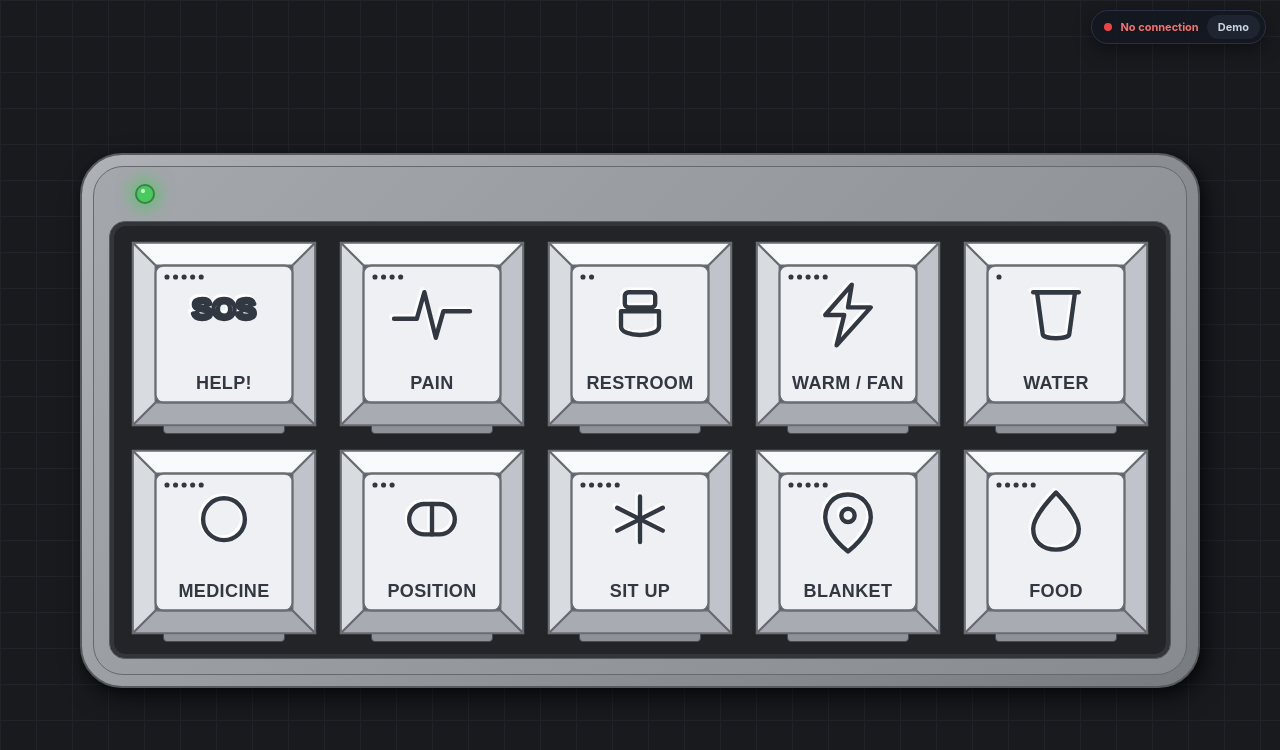
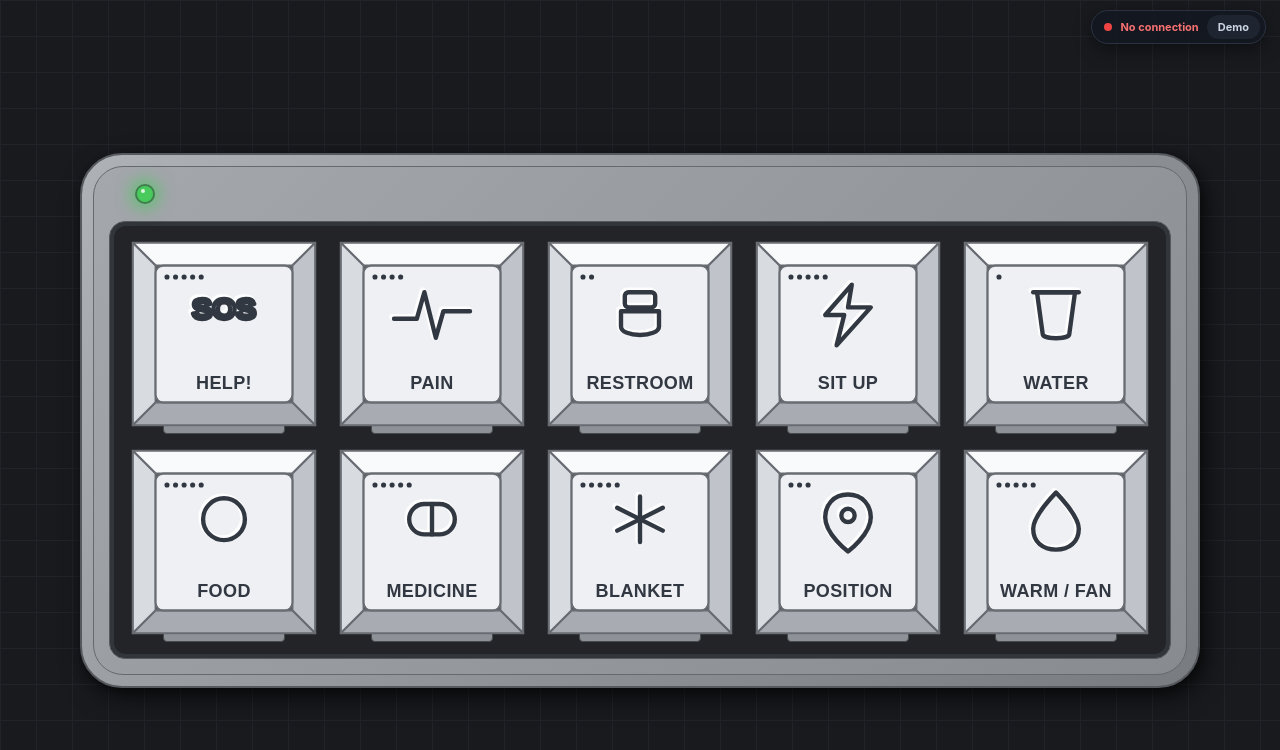
Before and after one commit to arcadence-jj/arc-vocaltouch-sim, a plain HTML site: page tablet/index.html in a window 1280 px wide. Drawn offline with Linux system fonts and the light colour scheme; some packages are replaced by stand-ins of ours; a script that the page names is missing.

Commit message:
Update Button Layout

```diff
--- a/tablet/index.html
+++ b/tablet/index.html
@@ -366,12 +366,12 @@
                 wavFile: "02_restroom.wav", nightPriority: true
             },
             {
-                id: 7,
-                labelEnglish: "WARM / FAN", labelTagalog: "MAINIT", labelBikol: "MAINIT",
-                phraseEnglish: "It feels warm, please turn on the electric fan.",
-                phraseTagalog: "Mainit po dito, paki-buksan po ang electric fan.",
-                phraseBikol: "Mainit tabi digdi, paki-bukas tabi kan electric fan.",
-                wavFile: "07_fan.wav", nightPriority: false
+                id: 8,
+                labelEnglish: "SIT UP", labelTagalog: "UMUPO", labelBikol: "MAGTUKAW",
+                phraseEnglish: "I would like to sit up or watch TV.",
+                phraseTagalog: "Gusto ko pong umupo o manood ng TV.",
+                phraseBikol: "Gusto ko tabing magtukaw o magdalan nin TV.",
+                wavFile: "08_situp.wav", nightPriority: false
             },
             {
                 id: 1,
@@ -382,12 +382,28 @@
                 wavFile: "01_water.wav", nightPriority: true
             },
             {
+                id: 5,
+                labelEnglish: "FOOD", labelTagalog: "PAGKAIN", labelBikol: "KAKANON",
+                phraseEnglish: "I am hungry, I would like to eat.",
+                phraseTagalog: "Nagugutom na po ako, gusto ko na pong kumain.",
+                phraseBikol: "Nagugutom na tabi ako, gusto ko nang magkakan.",
+                wavFile: "05_food.wav", nightPriority: false
+            },
+            {
                 id: 6,
                 labelEnglish: "MEDICINE", labelTagalog: "GAMOT", labelBikol: "BULONG",
                 phraseEnglish: "It is time for my medicine.",
                 phraseTagalog: "Oras na po para sa aking gamot.",
                 phraseBikol: "Oras na tabi para sa sakuyang bulong.",
                 wavFile: "06_medicine.wav", nightPriority: true
+            },
+            {
+                id: 9,
+                labelEnglish: "BLANKET", labelTagalog: "KUMOT", labelBikol: "TAMONG",
+                phraseEnglish: "I feel cold, please give me a blanket.",
+                phraseTagalog: "Nilalamig po ako, pahingi po ng kumot.",
+                phraseBikol: "Malipot tabi, mahagad tabi nin tamong.",
+                wavFile: "09_blanket.wav", nightPriority: false
             },
             {
                 id: 3,
@@ -398,28 +414,12 @@
                 wavFile: "03_position.wav", nightPriority: true
             },
             {
-                id: 8,
-                labelEnglish: "SIT UP", labelTagalog: "UMUPO", labelBikol: "MAGTUKAW",
-                phraseEnglish: "I would like to sit up or watch TV.",
-                phraseTagalog: "Gusto ko pong umupo o manood ng TV.",
-                phraseBikol: "Gusto ko tabing magtukaw o magdalan nin TV.",
-                wavFile: "08_situp.wav", nightPriority: false
-            },
-            {
-                id: 9,
-                labelEnglish: "BLANKET", labelTagalog: "KUMOT", labelBikol: "TAMONG",
-                phraseEnglish: "I feel cold, please give me a blanket.",
-                phraseTagalog: "Nilalamig po ako, pahingi po ng kumot.",
-                phraseBikol: "Malipot tabi, mahagad tabi nin tamong.",
-                wavFile: "09_blanket.wav", nightPriority: false
-            },
-            {
-                id: 5,
-                labelEnglish: "FOOD", labelTagalog: "PAGKAIN", labelBikol: "KAKANON",
-                phraseEnglish: "I am hungry, I would like to eat.",
-                phraseTagalog: "Nagugutom na po ako, gusto ko na pong kumain.",
-                phraseBikol: "Nagugutom na tabi ako, gusto ko nang magkakan.",
-                wavFile: "05_food.wav", nightPriority: false
+                id: 7,
+                labelEnglish: "WARM / FAN", labelTagalog: "MAINIT", labelBikol: "MAINIT",
+                phraseEnglish: "It feels warm, please turn on the electric fan.",
+                phraseTagalog: "Mainit po dito, paki-buksan po ang electric fan.",
+                phraseBikol: "Mainit tabi digdi, paki-bukas tabi kan electric fan.",
+                wavFile: "07_fan.wav", nightPriority: false
             }
         ];
 
@@ -460,19 +460,19 @@
                     return `<polyline points="30,42 42,42 46,28 52,52 56,38 70,38" />`;
                 case 2: // Toilet
                     return `<rect x="42" y="28" width="16" height="8" rx="2" /><path d="M 40 38 H 60 V 46 C 60 52, 40 52, 40 46 Z" />`;
-                case 7: // Lightning Bolt
+                case 8: // Lightning Bolt
                     return `<polygon points="52,24 38,40 48,40 44,56 62,36 50,36" />`;
                 case 1: // Cup/Glass
                     return `<path d="M 40 28 H 60 L 57 50 C 57 53, 43 53, 43 50 Z" /><line x1="38" y1="28" x2="62" y2="28" />`;
-                case 6: // Circle/Disc
+                case 5: // Circle/Disc
                     return `<circle cx="50" cy="38" r="11" />`;
-                case 3: // Pill/Capsule
+                case 6: // Pill/Capsule
                     return `<rect x="38" y="30" width="24" height="16" rx="8" /><line x1="50" y1="30" x2="50" y2="46" />`;
-                case 8: // Snowflake
+                case 9: // Snowflake
                     return `<line x1="50" y1="26" x2="50" y2="50" /><line x1="38" y1="32" x2="62" y2="44" /><line x1="38" y1="44" x2="62" y2="32" />`;
-                case 9: // Location Pin
+                case 3: // Location Pin
                     return `<path d="M 50 25 C 42 25, 38 31, 38 37 C 38 46, 50 55, 50 55 C 50 55, 62 46, 62 37 C 62 31, 58 25, 50 25 Z" /><circle cx="50" cy="36" r="3.5" />`;
-                case 5: // Flame
+                case 7: // Flame
                     return `<path d="M 50 24 C 50 24, 38 36, 38 43 C 38 50, 43 54, 50 54 C 57 54, 62 50, 62 43 C 62 36, 50 24, 50 24 Z" />`;
                 default:
                     return '';
```
